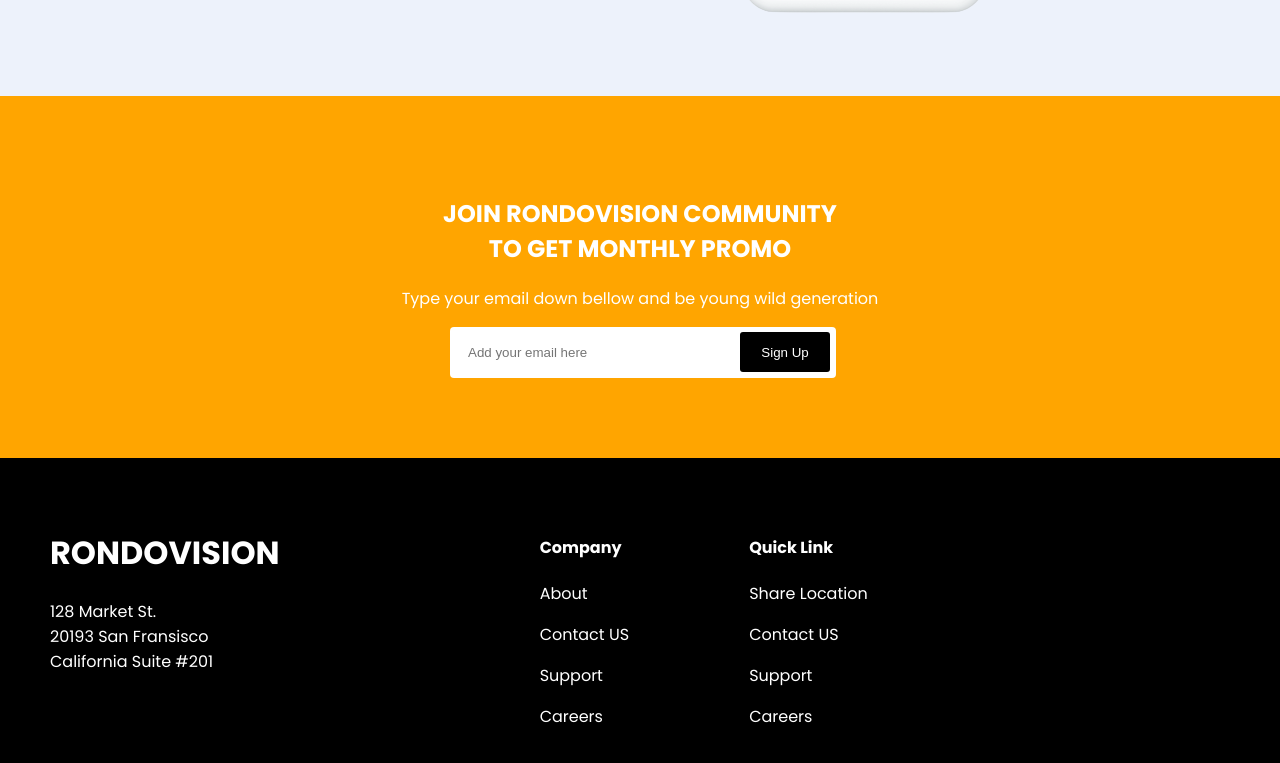
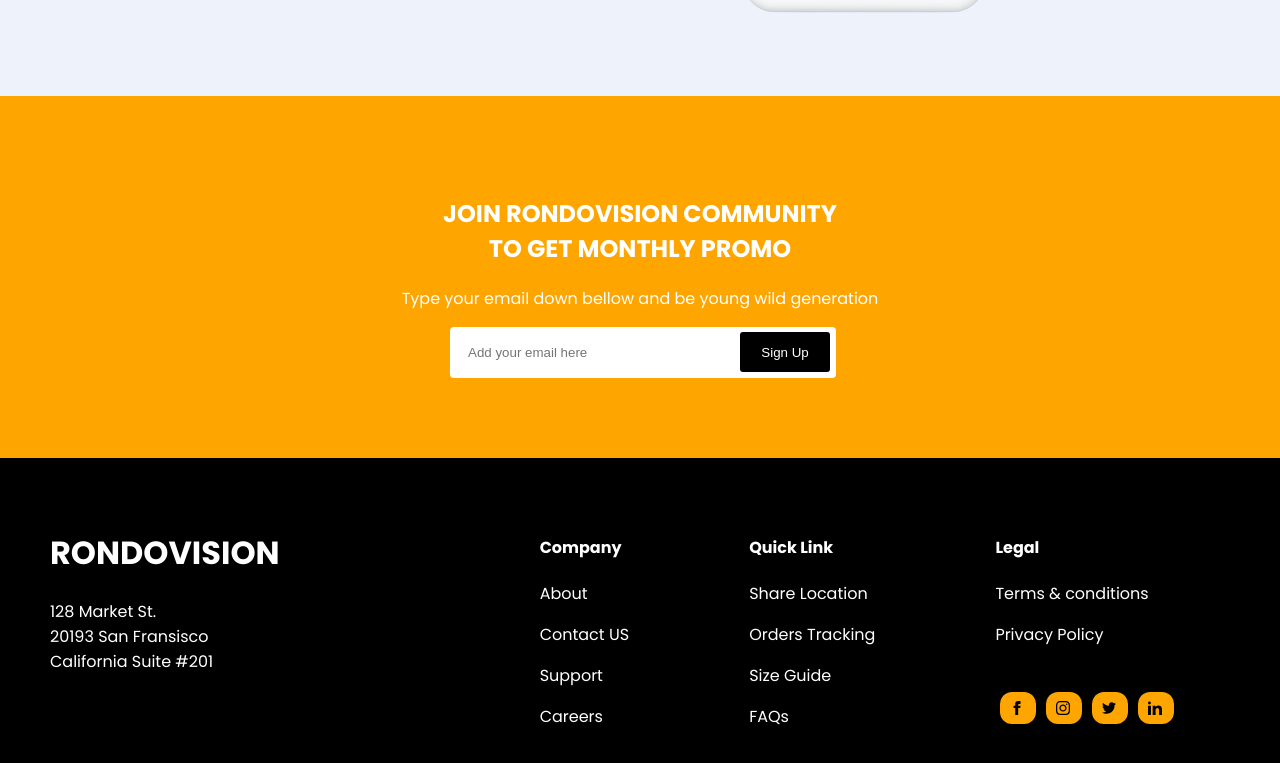
Before and after one commit to tegarp00/bootcamp-farcapital, a plain HTML site: page index.html in a window 1280 px wide. Shown: the part 5145-5908 px from the top of the page. Drawn offline with Linux system fonts and the light colour scheme.

Commit message:
footer fix

```diff
--- a/index.html
+++ b/index.html
@@ -250,7 +250,6 @@
                 <button class="button-signup">Sign Up</button>
             </div>
         </div>
-
     </section>
 
     <footer>
@@ -274,9 +273,33 @@
                     <div class="quick-link">
                         <h4>Quick Link</h4>
                         <p>Share Location</p>
-                        <p>Contact US</p>
-                        <p>Support</p>
-                        <p>Careers</p>
+                        <p>Orders Tracking</p>
+                        <p>Size Guide</p>
+                        <p>FAQs</p>
+                    </div>
+                    <div class="legal">
+                        <h4>Legal</h4>
+                        <p>Terms & conditions</p>
+                        <p>Privacy Policy</p>
+                        <div class="logomedia">
+                            <div class="testmargin">
+                                <div class="svg">
+                                    <img class="fb" src="/fb-logo.svg" alt="">
+                                </div>
+                                <div class="svg">
+                                    <img class="ig" src="/ig-logo.svg" alt="">
+                                </div>
+                                <div class="svg">
+                                    <img class="twitter" src="/twitter-logo.svg" alt="">
+                                </div>
+                                <div class="svg">
+                                    <img class="in" src="/in-logo.svg" alt="">
+                                </div>
+                            </div>
+                                <!-- <img class="fb" src="/fb-logo.svg" alt="">
+                                <img class="fb" src="/fb-logo.svg" alt="">
+                                <img class="fb" src="/fb-logo.svg" alt=""> -->
+                        </div>
                     </div>
                 </div>
             </div>
--- a/style.css
+++ b/style.css
@@ -455,3 +455,55 @@ footer .right {
 footer .quick-link {
     margin-left: 120px;
 }
+
+footer .legal {
+    margin-left: 120px;
+}
+
+footer .legal .logomedia {
+    padding-top: 24px;
+}
+
+footer .legal .logomedia {
+    display: flex;
+}
+
+.testmargin {
+    display: flex;
+}
+
+.svg {
+    margin: 5px;
+    border: 2px;
+    border-radius: 12px;
+    width: 36px;
+    height: 32px;
+    margin-left: 5px;
+    margin-top: 5px;
+    background: orange;
+}
+
+.fb {
+    /* display: flex; */
+    margin-top: 9px;
+    margin-left: 10px;
+    width: 14px;
+}
+
+.ig {
+    margin-top: 9px;
+    margin-left: 10px;
+    width: 14px;
+}
+
+.twitter {
+    margin-top: 9px;
+    margin-left: 10px;
+    width: 14px;
+}
+
+.in {
+    margin-top: 9px;
+    margin-left: 10px;
+    width: 14px;
+}
```
Also changed, not shown: fb-logo.svg (added), ig-logo.svg (added), in-logo.svg (added), twitter-logo.svg (added).
